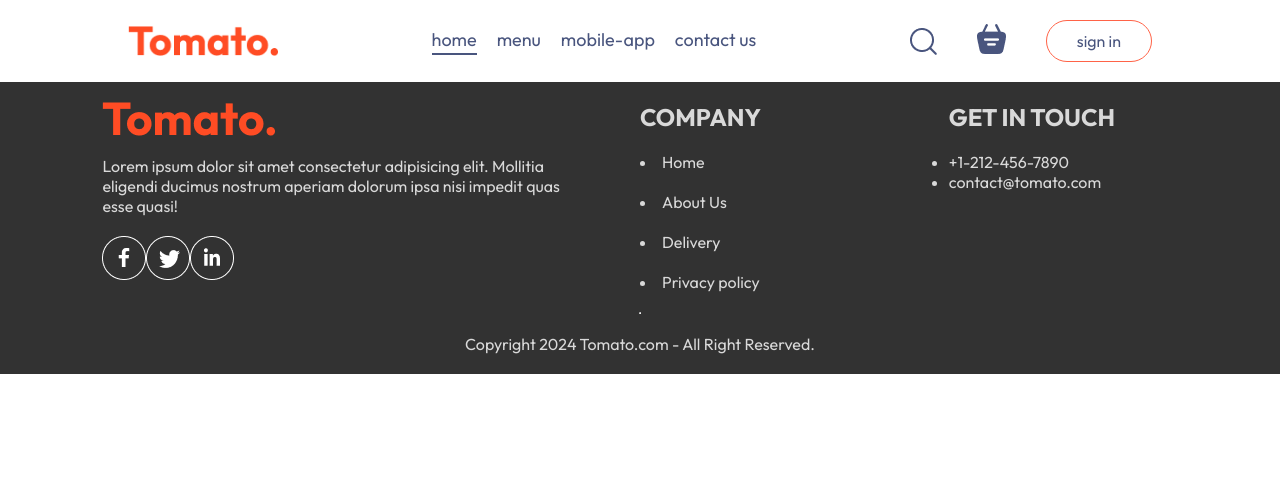
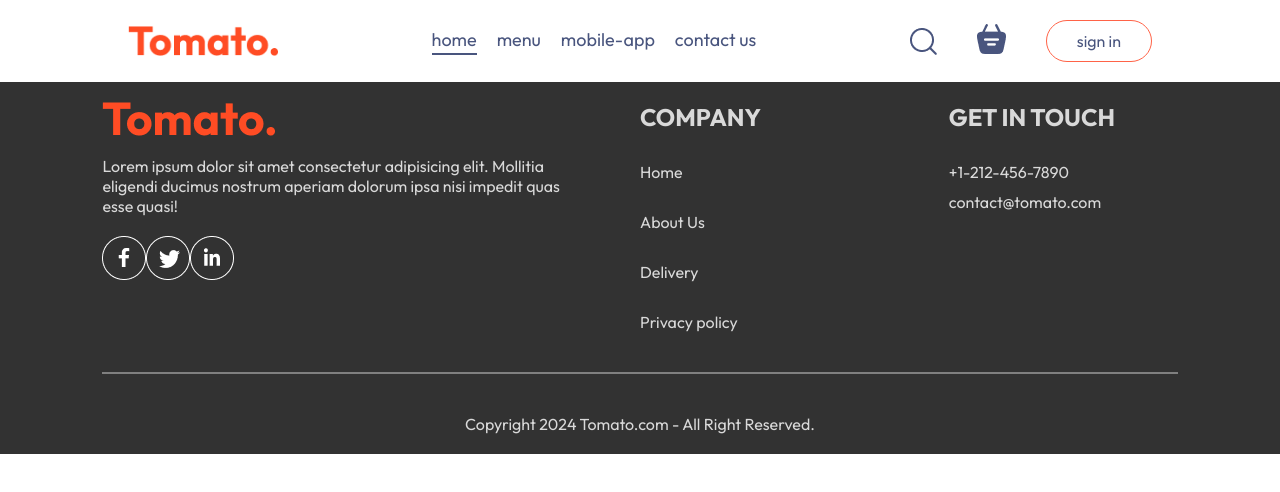
Before and after one commit to HudsonWayne/Food-Del, a React (Vite) app: page /order in a window 1280 px wide. Shown: the top 492 px of the page. Built offline with nearby package versions, Linux system fonts and the light colour scheme.

Commit message:
created a full footer

```diff
--- a/src/components/Footer/Footer.css
+++ b/src/components/Footer/Footer.css
@@ -19,3 +19,18 @@
     align-items: start;
     gap: 20px;
 }
+.footer-content-left li, .footer-content-right li, .footer-content-center li{
+    list-style: none;
+    margin-top: 10px;
+}
+.footer-social-icons img{
+    width: 40px;
+    margin-right: 15px;
+}
+.footer hr{
+    width: 100%;
+    height: 2px;
+    margin: 20px 0px;
+    background-color: grey;
+    border: none;
+}
```
